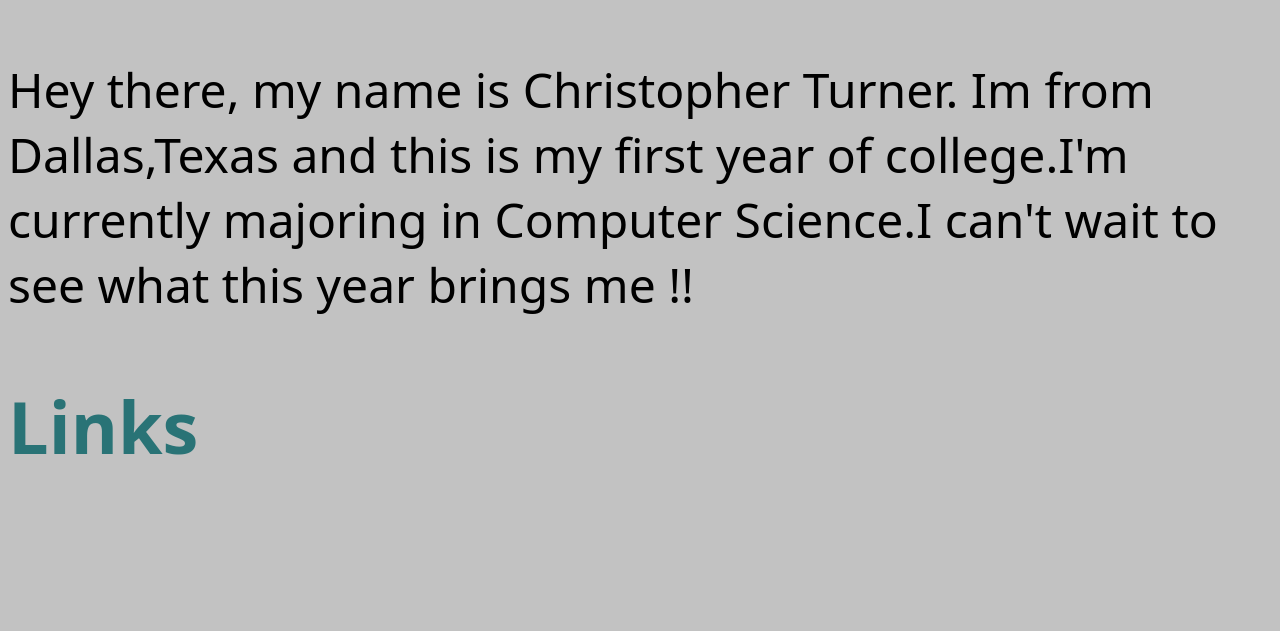
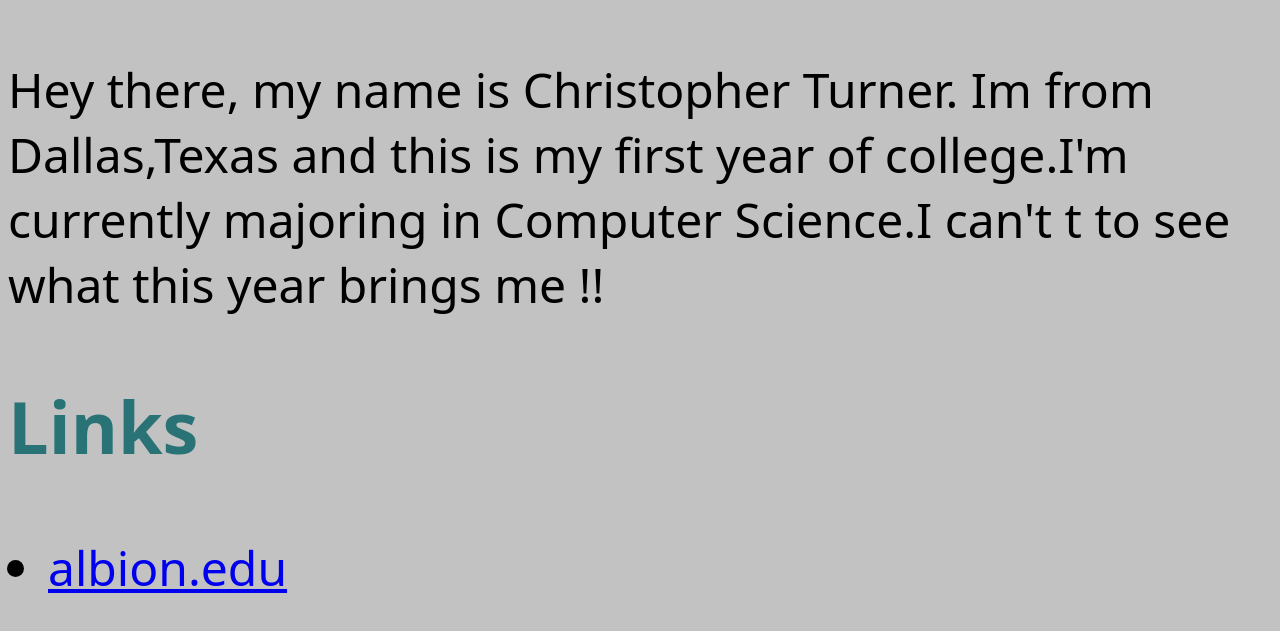
Before and after one commit to btwchxis/btwchxis.github.io, a plain HTML site: page index.html in a window 1280 px wide. Shown: the part 485-1116 px from the top of the page. Before the commit the page ends 1020 px from the top, so only its background shows below. Drawn offline with Linux system fonts and the light colour scheme; a web font is replaced by a local one.

Commit message:
Add files via upload

```diff
--- a/index.html
+++ b/index.html
@@ -18,15 +18,17 @@
         </style>
     </head>
     <body>
-        <h1>MEET CHRIS</h1>
+        <h1>MEET CHRIS </h1>
         <div style="text-align-last: center;"></div>
        <img src="download.jpg">
      <h2>-About ME </h2>
         <p>
             Hey there, my name is Christopher Turner. Im from Dallas,Texas and this is my first year of college.I'm
-            currently majoring in Computer Science.I can't wait to see what this year brings me !!
+            currently majoring in Computer Science.I can't t to see what this year brings me !!
         </p>
-        <h2>Links
-        </h2>
+        <h2>Links</h2>
+        <ul><li><a href="https://www.albion.edu/">albion.edu </a>
+            </li>
+        </ul>
     </body>
 </html>
```
